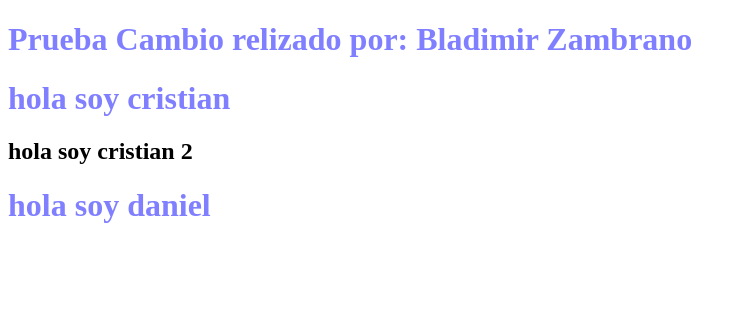
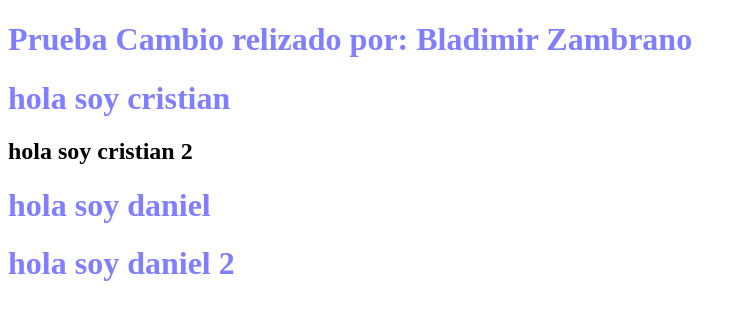
Before and after one commit to bladimir-zambrano/MarquezaC, a plain HTML site: page index.html in a window 1280 px wide. Shown: the whole page, without its empty margins (0-746 px from the left). Drawn offline with Linux system fonts and the light colour scheme.

Commit message:
Hola soy daniel 2

```diff
--- a/index.html
+++ b/index.html
@@ -11,6 +11,7 @@
     <h1>hola soy cristian</h1>
     <h2>hola soy cristian 2</h2>
     <h1>hola soy daniel</h1>
+    <h1>hola soy daniel 2</h1>
     <script src="modulo1.js"></script>
 </body>
 </html>
```
